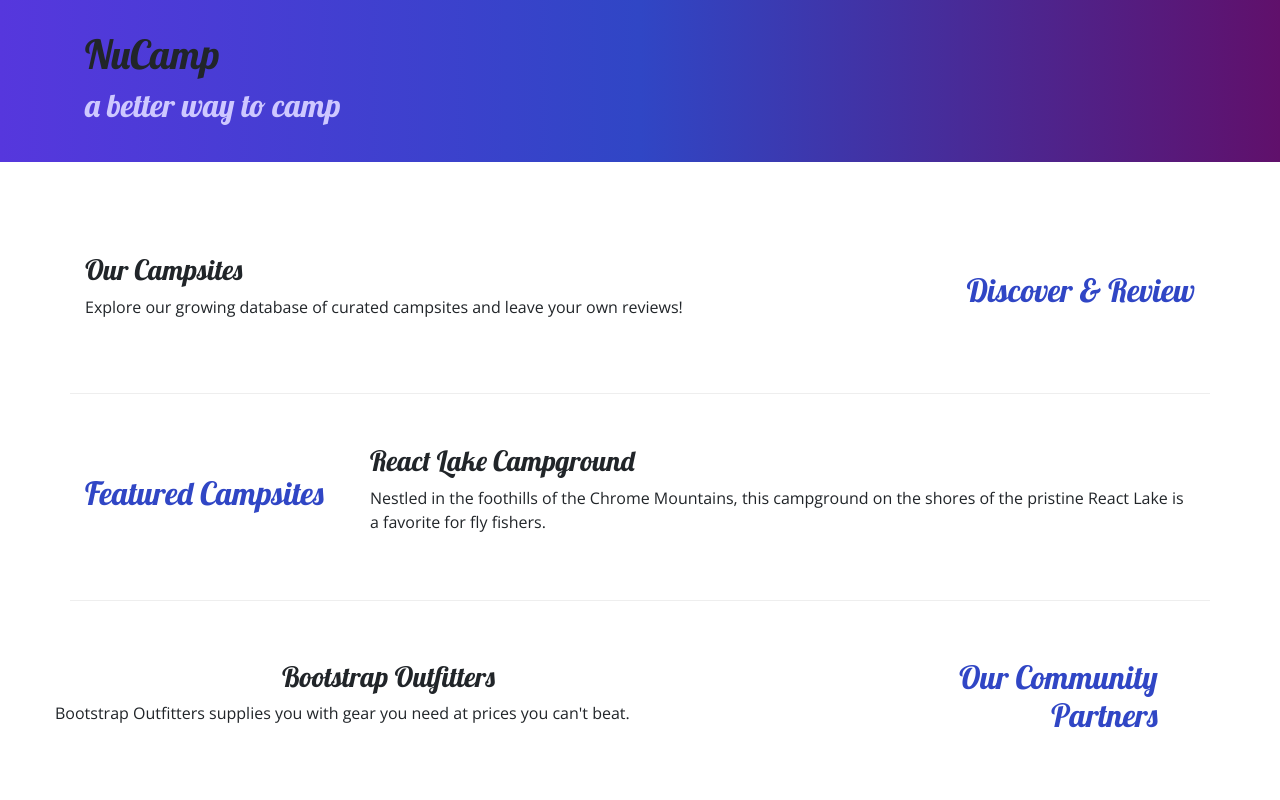
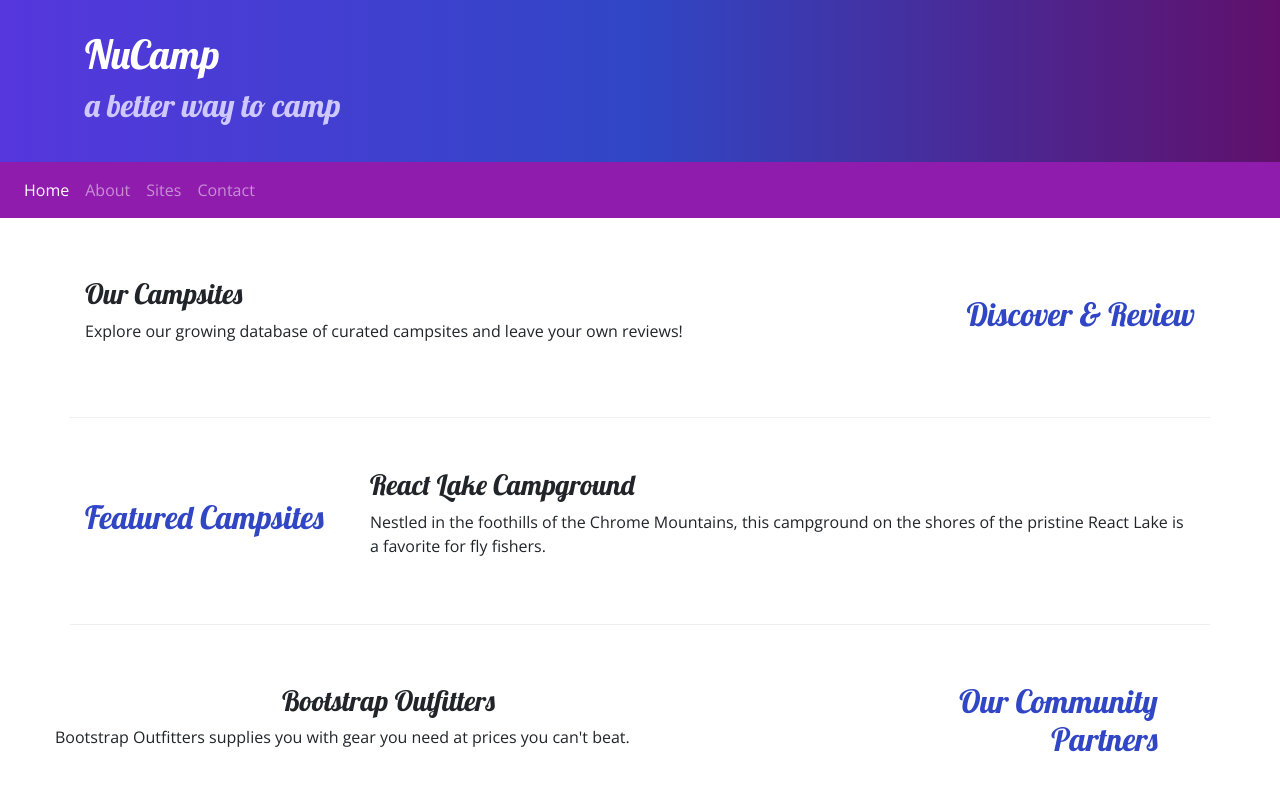
Before and after one commit to RachelleDMitchell/nucampsite, a website: page index.html in a window 1280 px wide. Shown: the top 800 px of the page. Drawn offline with nearby package versions, Linux system fonts and the light colour scheme.

Commit message:
created navbar

```diff
--- a/css/styles.css
+++ b/css/styles.css
@@ -20,8 +20,10 @@ footer {
 }
 
 .jumbotron {
+    margin: 0;
     padding: 30px;
     background-image: linear-gradient(to right, #5637dd, #3046c5, #60106b);
+    color: white;
 }
 
 .row-content {
@@ -29,3 +31,7 @@ footer {
     border-bottom: 1px ridge;
     min-height: 200px;
 }
+
+.navbar {
+    background-color: #901CAD;
+}
--- a/index.html
+++ b/index.html
@@ -31,6 +31,20 @@
         </div>
     </header>
 
+    <nav class="navbar navbar-expand-sm navbar-dark sticky-top">
+        <button class="navbar-toggler" type="button" data-toggle="collapse" data-target="nucampNavbar">
+            <span class="navbar-toggler-icon"></span>
+        </button>
+        <div class="collapse navbar-collapse" id="nucampNavbar">
+            <ul class="navbar-nav">
+                <li class="nav-item active"><a class="nav-link" href="#">Home</a></li>
+                <li class="nav-item"><a class="nav-link" href="aboutus.html">About</a></li>
+                <li class="nav-item"><a class="nav-link" href="#">Sites</a></li>
+                <li class="nav-item"><a class="nav-link" href="#">Contact</a></li>
+            </ul>
+        </div>
+    </nav>
+
     <div class="container">
         <div class="row row-content align-items-center">
             <div class="col-4-sm-4 order-sm-last col-md-3">
@@ -38,7 +52,8 @@
             </div>
             <div class="col">
                 <h3>Our Campsites</h3>
-                <p class="d-none d-sm-block">Explore our growing database of curated campsites and leave your own reviews!</p>
+                <p class="d-none d-sm-block">Explore our growing database of curated campsites and leave your own
+                    reviews!</p>
             </div>
         </div>
 
@@ -48,7 +63,8 @@
             </div>
             <div class="col">
                 <h3>React Lake Campground</h3>
-                <p class="d-none d-sm-block">Nestled in the foothills of the Chrome Mountains, this campground on the shores of the pristine React
+                <p class="d-none d-sm-block">Nestled in the foothills of the Chrome Mountains, this campground on the
+                    shores of the pristine React
                     Lake is
                     a favorite for fly fishers.</p>
             </div>
@@ -65,7 +81,8 @@
                 <div class="col">
                     <h3>Bootstrap Outfitters</h3>
                 </div>
-                <p class="d-none d-sm-block">Bootstrap Outfitters supplies you with gear you need at prices you can't beat.</p>
+                <p class="d-none d-sm-block">Bootstrap Outfitters supplies you with gear you need at prices you can't
+                    beat.</p>
             </div>
         </div>
     </div>
```
